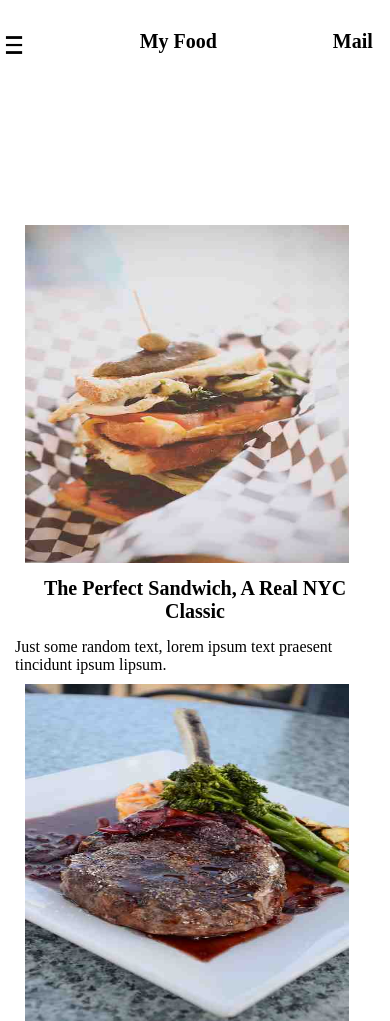
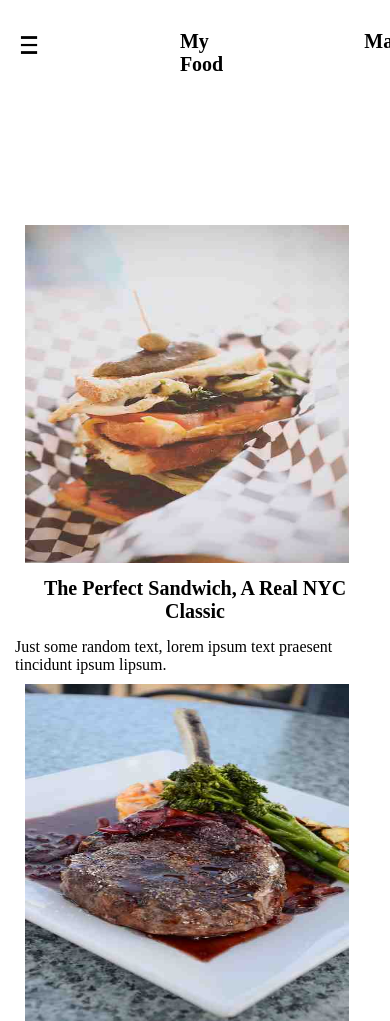
Before and after one commit to taryllngam/food-blog, a plain HTML site: page index.html in a window 390 px wide. Shown: the top 1021 px of the page. Drawn offline with Linux system fonts and the light colour scheme.

Commit message:
my body edits

```diff
--- a/assets/styles/style.css
+++ b/assets/styles/style.css
@@ -211,9 +211,9 @@ h3 {
   .topnav .head {
     display: flex;
     flex-direction: row;
-    padding-top: 30px;
+    padding: 30px 0 0 15px;
     margin-left: 1%;
-    gap: 30%;
+    gap: 38%;
     font-size: 10px;
   }
 
```
